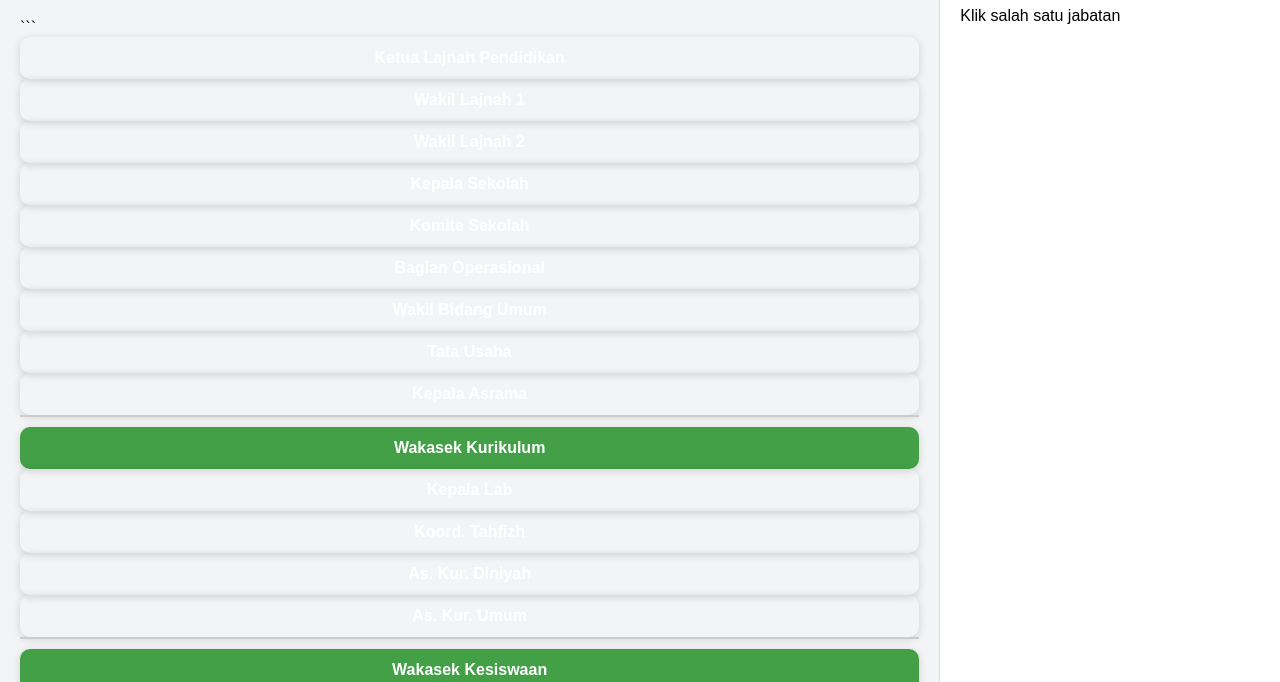
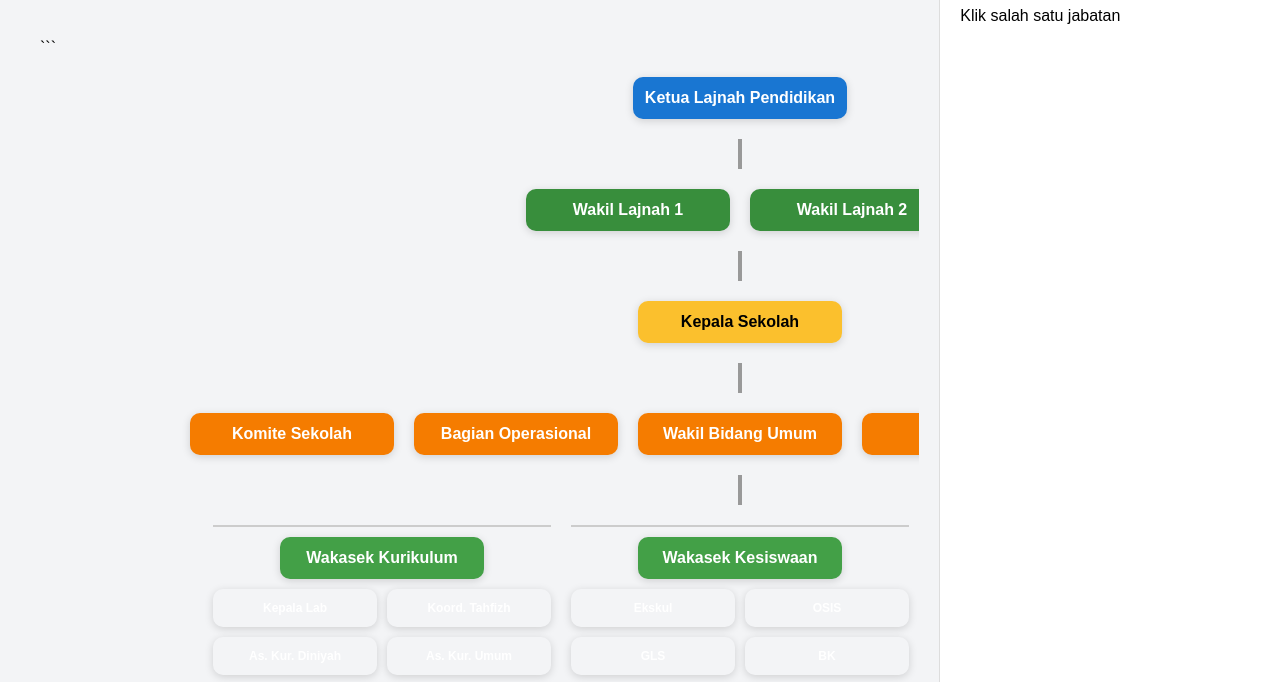
Before and after one commit to smaitalhanif/organigram, a plain HTML site: page index.html in a window 1280 px wide. Shown: the part 81-763 px from the top of the page. Drawn offline with Linux system fonts and the light colour scheme.

Commit message:
Update style.css

````diff
--- a/style.css
+++ b/style.css
@@ -197,3 +197,84 @@ background:#999;
 ```
 
 }
+
+.chart-wrapper{
+overflow:auto;
+}
+
+.org-chart{
+min-width:1400px;
+padding:20px;
+}
+
+.level{
+display:flex;
+justify-content:center;
+gap:20px;
+margin:20px 0;
+}
+
+.group{
+display:flex;
+flex-direction:column;
+align-items:center;
+}
+
+.sub{
+display:grid;
+grid-template-columns:repeat(2,1fr);
+gap:10px;
+margin-top:10px;
+}
+
+.node{
+padding:12px;
+min-width:180px;
+text-align:center;
+border-radius:10px;
+color:white;
+font-weight:bold;
+cursor:pointer;
+box-shadow:0 2px 8px rgba(0,0,0,.15);
+}
+
+.blue{
+background:#1976d2;
+}
+
+.green{
+background:#388e3c;
+}
+
+.yellow{
+background:#fbc02d;
+color:#000;
+}
+
+.orange{
+background:#f57c00;
+}
+
+.wakasek{
+background:#43a047;
+}
+
+.gray{
+background:#607d8b;
+}
+
+.red{
+background:#d32f2f;
+}
+
+.mini{
+min-width:140px;
+font-size:12px;
+}
+
+.line-v{
+width:4px;
+height:30px;
+background:#999;
+margin:auto;
+}
````
